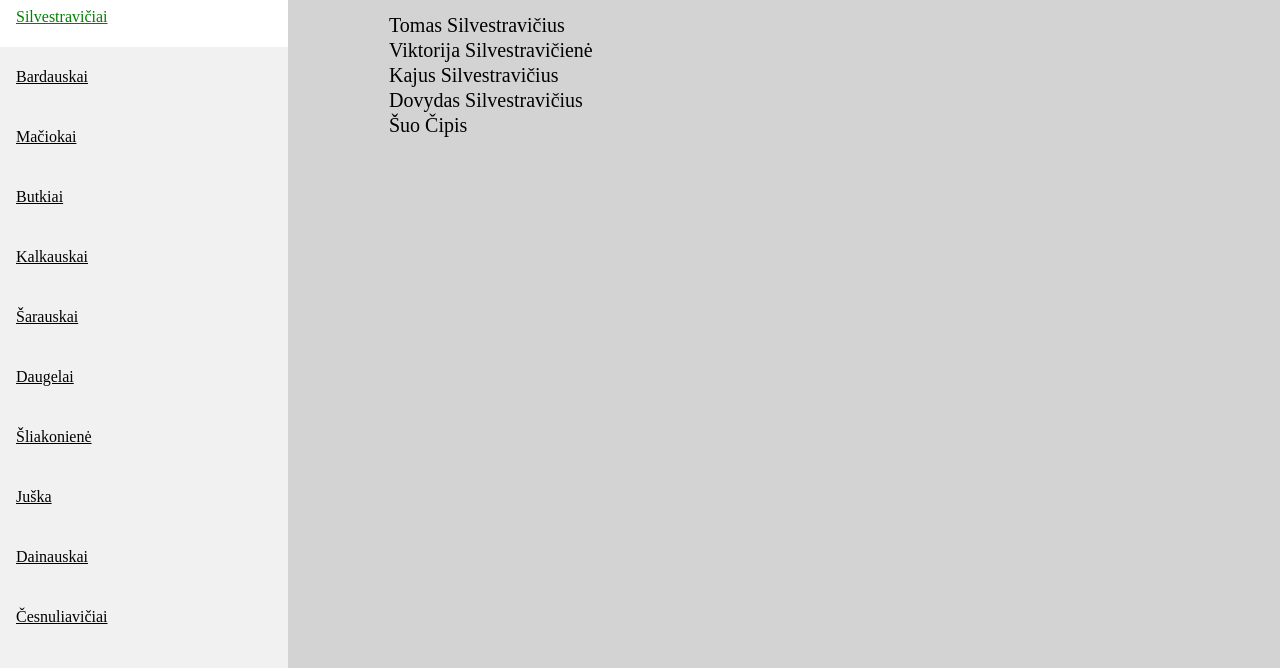
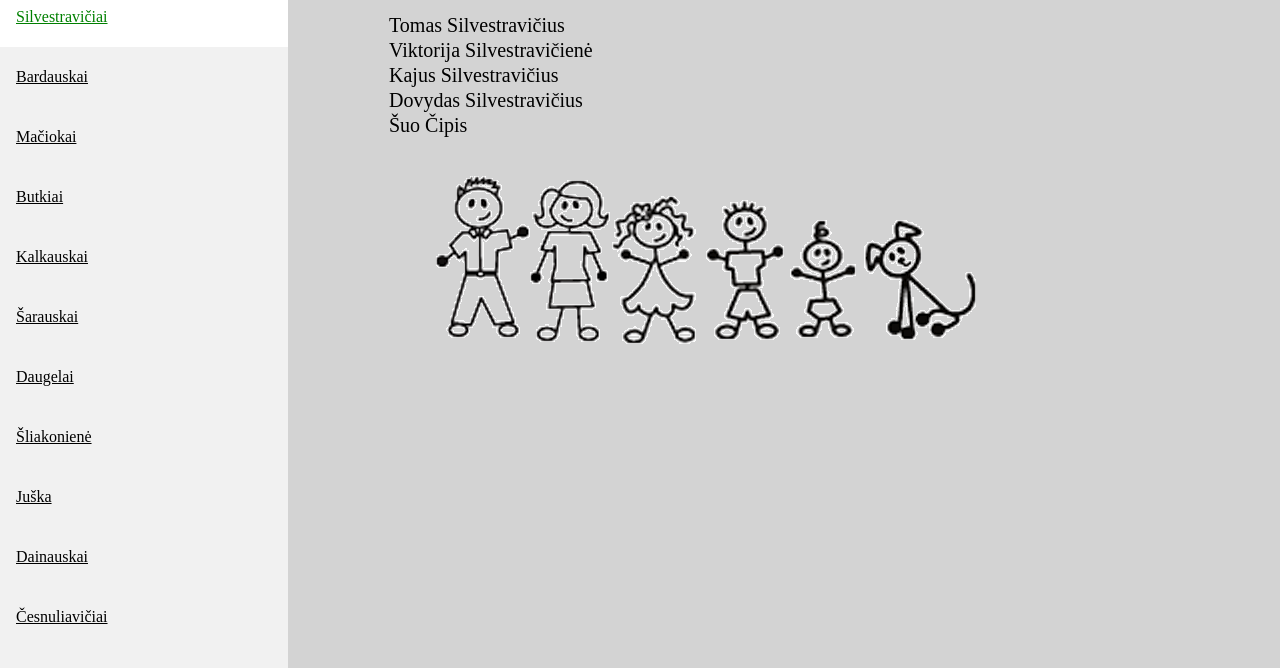
Before and after one commit to rgadliauskas/baigiamasis, a plain HTML site: page kaimynai.html in a window 1280 px wide. Shown: the part 123-791 px from the top of the page. Drawn offline with Linux system fonts and the light colour scheme.

Commit message:
tabuose prideta foto

```diff
--- a/kaimynai.html
+++ b/kaimynai.html
@@ -51,21 +51,25 @@
             <p>Kajus Silvestravičius</p>
             <p>Dovydas Silvestravičius</p>
             <p>Šuo Čipis</p>
+            <img src="img/familySticker.png">
         </div>
         <div class="sheet tab2">
             <p>Liudas Bardauskas</p>
             <p>Marija Bardauskiene</p>
             <p>Adomas Bardauskas</p>
             <p>Šuo Čiolė</p>
+            <img src="img/familySticker.png">
         </div>
         <div class="sheet tab3">
             <p>Žilvinas Mačiokas</p>
             <p>Kristina Mačiokienė</p>
+            <img src="img/familySticker.png">
         </div>
         <div class="sheet tab4">
             <p>Edgaras Butkus</p>
             <p>Aurika Butkienė</p>
             <p>Katė Murkė</p>
+            <img src="img/familySticker.png">
         </div>
         <div class="sheet tab5">
             <p>Marius Kalkauskas</p>
@@ -73,22 +77,25 @@
             <p>Modestas Kalkauskas</p>
             <p>Markas Kalkauskas</p>
             <p>Šuo Mopsė</p>
+            <img src="img/familySticker.png">
         </div>
         <div  class="sheet tab6">
             <p>Deividas Šarauskas</p>
             <p>Agnė Šarauskienė</p>
+            <img src="img/familySticker.png">
         </div>
         <div  class="sheet tab7">
             <p>Romas Daugela</p>
             <p>Toma Daugelienė</p>
+            <img src="img/familySticker.png">
         </div>
         <div class="sheet tab8">
             <p>Ramutė Šliakonienė</p>
-
+            <img src="img/familySticker.png">
         </div>
         <div  class="sheet tab9">
             <p>Dionizas Juška</p>
-
+            <img src="img/familySticker.png">
         </div>
         <div  class="sheet tab10">
             <p>Šarūnas Dainauskas</p>
@@ -96,7 +103,7 @@
             <p>Luknė Dainauskaitė</p>
             <p>Austėja Dainauskaitė</p>
             <p>Šuo Kaskanda</p>
-
+            <img src="img/familySticker.png">
         </div>
         <div  class="sheet tab11">
             <p>Vytas Česnuliavičius</p>
@@ -104,13 +111,13 @@
             <p>Gabrielė Česnuliavičiūtė</p>
             <p>Gustė Česnuliavičiūtė</p>
             <p>Katinas Brisius</p>
-
+            <img src="img/familySticker.png">
         </div>
         <div  class="sheet tab12">
             <p>Andiurs Zenkovas</p>
             <p>Renta Zenkovienė</p>
             <p>Kipras Zenkovas</p>
-
+            <img src="img/familySticker.png">
         </div>
         <div  class="sheet tab13">
             <p>Arnas Ševčenka</p>
@@ -118,13 +125,13 @@
             <p>Rapolas Ševčenka</p>
             <p>Rusnė Ševčenkytė</p>
             <p>Šuo Lakis</p>
-
+            <img src="img/familySticker.png">
         </div>
         <div  class="sheet tab14">
             <p>Rytis Gadliauskas</p>
             <p>Laura Gadliauskienė</p>
             <p>Katė Nesa</p>
-
+            <img src="img/familySticker.png">
         </div>
         <div  class="sheet tab15">
             <p>Vytas Akelaitis</p>
@@ -132,18 +139,20 @@
             <p>Domas Akelaitis</p>
             <p>Marta Akelaitytė</p>
             <p>Katė Moka</p>
-
+            <img src="img/familySticker.png">
         </div>
         <div  class="sheet tab16">
             <p>Linas Juška</p>
             <p>Jolita Juškienė</p>
             <p>Margarita Juškaitė</p>
             <p>Margarita Juškaitė</p>
-
+            <img src="img/familySticker.png">
         </div>
         <div class="sheet tab17">
             <p>Tomas Azaušas</p>
             <p>Eglė Karosaite</p>
+            <img src="img/familySticker.png">
+
         </div>
     </div>
 </div>
```
Also changed, not shown: img/familySticker.png (added).
